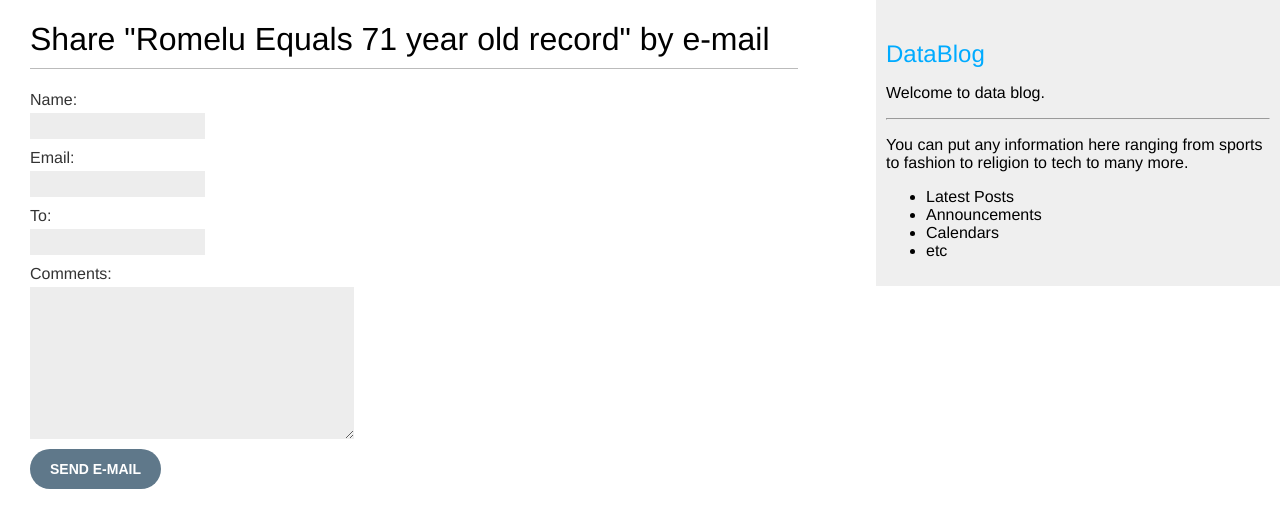
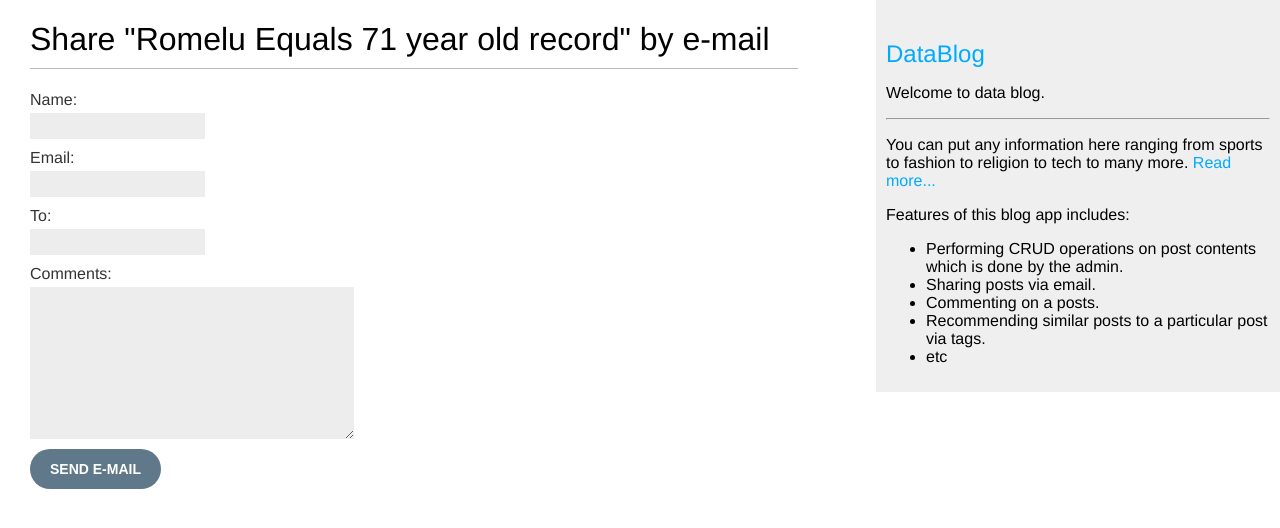
Before and after one commit to DPsalmist/datablog, a Django app: page /7/share/ in a window 1280 px wide. Shown: the top 528 px of the page. Run offline with Django 3.2, Linux system fonts and the light colour scheme; data comes from the database, SQL or seed files in the repository; both versions use the stored data as it was after the commit; parts of the project's set-up code (start-up, migrations or seed data) failed here and were passed over.

```diff
--- a/blogapp/templates/blogapp/about.html
+++ b/blogapp/templates/blogapp/about.html
@@ -1,7 +1,9 @@
 {% extends 'blogapp/base.html' %}
 {% block content %}
 
+<h1>About page</h1>
+Data blog is a blog app that provides information about different matters ranging from sports to news to religion to tech and to many others. Users can share a post content via email to someone, they can also comment on a particular post. The ability to create, edit, and update posts is owned by the admin of the app for now. The app also provide related/similar posts to a particular post content as recommendation to the users.
 
-<h1>About page</h1>
+<p>Thank you.</p>
 
 {% endblock content %}
--- a/blogapp/templates/blogapp/base.html
+++ b/blogapp/templates/blogapp/base.html
@@ -15,11 +15,13 @@
       <h2><a class="nav-item nav-link" href="{% url 'blogapp:post_list' %}">DataBlog</a></h2>
       <p>Welcome to data blog.</p>
        <hr>
-       <p class="text-muted"> You can put any information here ranging from sports to fashion to religion to tech to many more.
+       <p class="text-muted"> You can put any information here ranging from sports to fashion to religion to tech to many more. <a href="{% url 'blogapp:about' %}">Read more...</a></p>
+       <p>Features of this blog app includes:
           <ul class="list-group">
-            <li class="list-group-item list-group-item-light">Latest Posts</li>
-            <li class="list-group-item list-group-item-light">Announcements</li>
-            <li class="list-group-item list-group-item-light">Calendars</li>
+            <li class="list-group-item list-group-item-light">Performing CRUD operations on post contents which is done by the admin.</li>
+            <li class="list-group-item list-group-item-light">Sharing posts via email.</li>
+            <li class="list-group-item list-group-item-light">Commenting on a posts.</li>
+            <li class="list-group-item list-group-item-light">Recommending similar posts to a particular post via tags.</li>
             <li class="list-group-item list-group-item-light">etc</li>
           </ul>
         </p>
--- a/blogapp/views.py
+++ b/blogapp/views.py
@@ -4,6 +4,7 @@ from django.core.paginator import Paginator, EmptyPage,PageNotAnInteger
 from .models import Post, Comment
 from .forms import EmailPostForm, CommentForm
 from django.core.mail import send_mail
+from django.db.models import Count
 from taggit.models import Tag
 
 
@@ -17,7 +18,7 @@ def home(request, tag_slug=None):
 		tag = get_object_or_404(Tag, slug=tag_slug)
 		object_list = object_list.filter(tags__in=[tag])
 
-	paginator = Paginator(object_list, 2) # 3 posts in each page
+	paginator = Paginator(object_list, 3) # 3 posts in each page
 	page = request.GET.get('page')
 	try:
 		posts = paginator.page(page)
@@ -45,12 +46,17 @@ def post_detail(request, year, month, day, post):
 	else:
 		comment_form = CommentForm()
 
+    # List of similar posts
+	post_tags_ids = post.tags.values_list('id', flat=True)
+	similar_posts = Post.published.filter(tags__in=post_tags_ids).exclude(id=post.id)
+	similar_posts = similar_posts.annotate(same_tags=Count('tags')).order_by('-same_tags','-publish')[:4]
+
 	context = {
-    	'post': post,
-    	'comments': comments,
-    	'new_comment': new_comment,
-    	'comment_form': comment_form
-    }
+		'post': post,
+		'comments': comments,
+		'new_comment': new_comment,
+		'comment_form': comment_form,
+		'similar_posts': similar_posts,}
 	return render(request,'blogapp/post/detail.html',context)
 
 def post_share(request, post_id):
@@ -65,7 +71,7 @@ def post_share(request, post_id):
 			subject = f"{cd['name']} recommends you read " f"{post.title}"
 			message = f"Read {post.title} at {post_url}\n\n" \
 				f"{cd['name']}\'s comments: {cd['comments']}"
-			send_mail(subject, message, 'sdamilare@gmail.com',[cd['to']])
+			send_mail(subject, message, 'testdamilare@gmail.com',[cd['to']])
 			sent = True
 	else:
 		form = EmailPostForm()
```
Also changed, not shown: blogapp/templates/blogapp/post/detail.html (+10 -0 lines), django_project/settings.py (+11 -2 lines), db.sqlite3.
